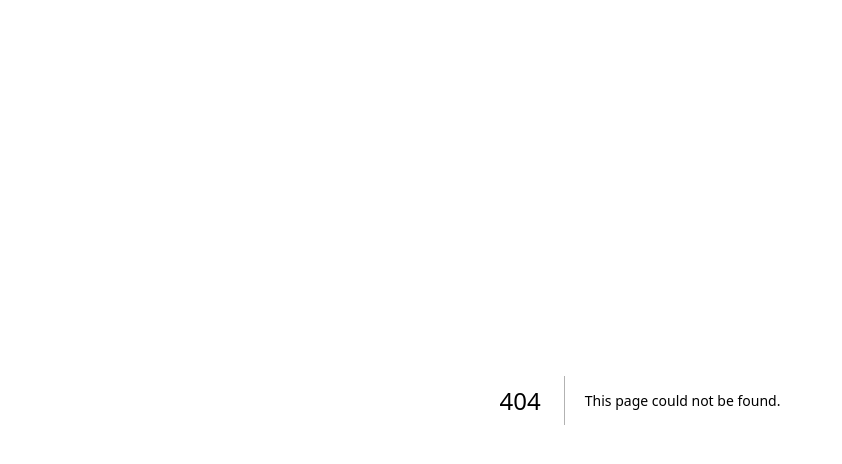
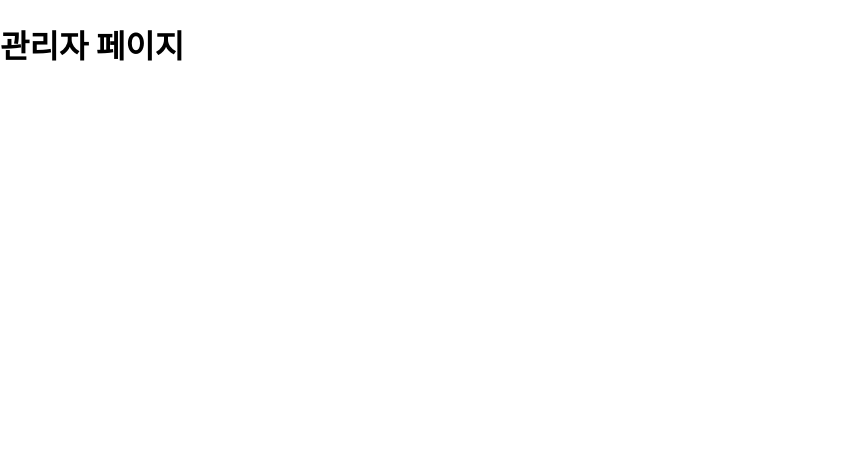
Before and after one commit to FAST-MINI-TEAM1/client, a Next.js app: page /admin in a window 1280 px wide. Before the commit this address had no page. Shown: the top 464 px of the page, without its empty margins (0-842 px from the left). Built offline with nearby package versions, Linux system fonts and the light colour scheme.

Commit message:
init: :tada: admin 페이지 폴더 구성
1. index.tsx 생성
2. README.md 생성

```diff
--- /dev/null
+++ b/pages/admin/index.tsx
@@ -0,0 +1,5 @@
+function AdminPage() {
+  return <h1>관리자 페이지</h1>
+}
+
+export default AdminPage;
```
Also changed, not shown: pages/admin/README.md (added).
